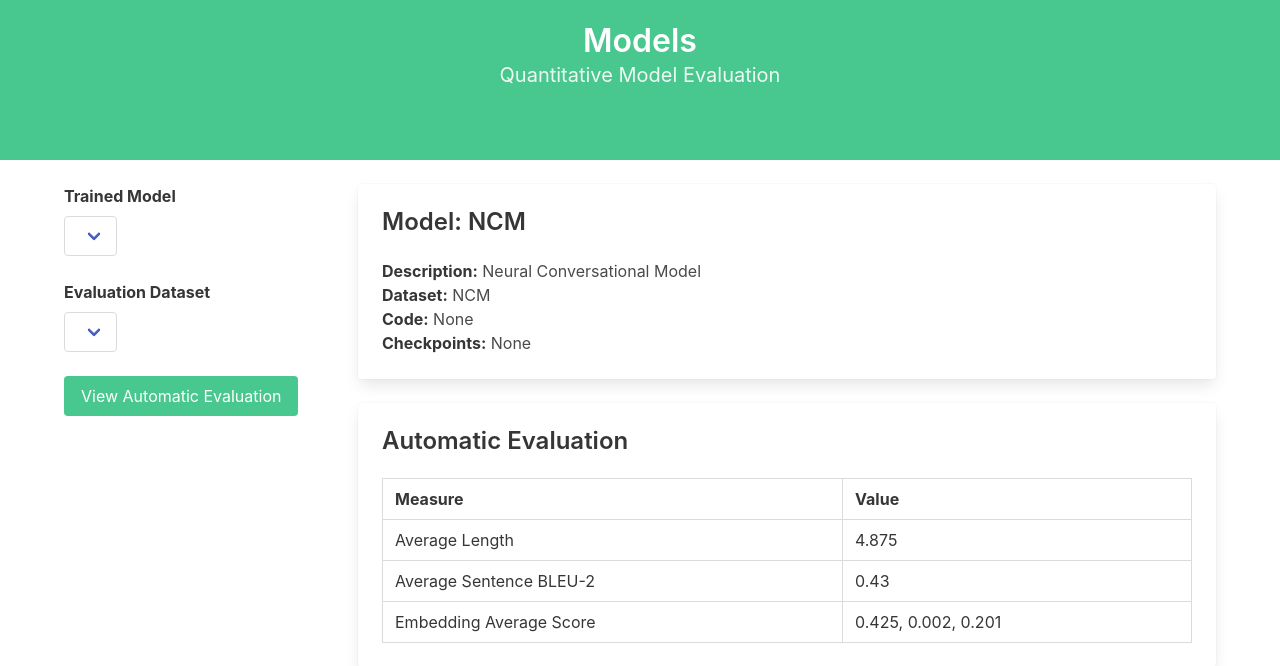
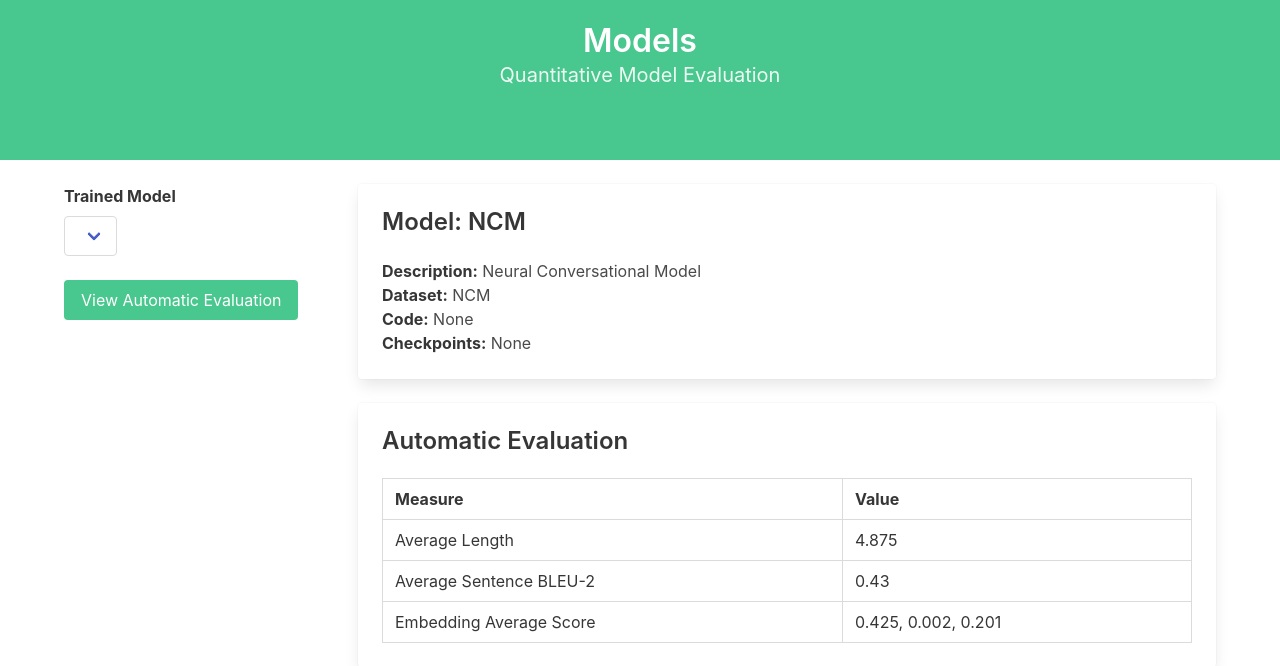
Before and after one commit to chateval/application, a Django app: page /models in a window 1280 px wide. Shown: the part 53-719 px from the top of the page. Run offline with Django 3.2, Linux system fonts and the light colour scheme; data that the repository does not hold is empty; parts of the project's set-up code (start-up, migrations or seed data) failed here and were passed over; some libraries are stand-ins or nearby versions.

Commit message:
Make conversations/models pages dynamic

```diff
--- a/core/templates/models.html
+++ b/core/templates/models.html
@@ -29,18 +29,6 @@
                 {% endfor %}
               </select>
             </div>
-          </div>
-          <br>
-          <div class="control">
-            <label class="label">Evaluation Dataset</label>
-            <div class="select">
-              <select name="dataset">
-                {% for dataset in datasets %}
-                <option>{{dataset.name}}</option>
-                {% endfor %}
-              </select>
-            </div>
-            <br>
           </div>
           <br>
           <input type="submit" value="View Automatic Evaluation" class="button is-success">
--- a/core/views.py
+++ b/core/views.py
@@ -25,10 +25,15 @@ def splash(request):
     return render(request, 'splash.html', {'datasets': datasets, 'baselines': baselines})
 
 def models(request):
-    return render(request, 'models.html', {})
+    models = Model.objects.all()
+    return render(request, 'models.html', {'models': models})
 
 def conversations(request):
-    return render(request, 'conversations.html', {})
+    models = Model.objects.all()
+    datasets = EvaluationDataset.objects.all()
+    if request.method == "POST":
+        return render(request, 'conversations.html', {'POST': True, 'models': models, 'datasets': datasets})
+    return render(request, 'conversations.html', {'POST': False, 'models': models, 'datasets': datasets})
 
 def submit(request):
     response_files = EvaluationDataset.objects.all()
--- a/eval/views.py
+++ b/eval/views.py
@@ -2,7 +2,6 @@ from django.shortcuts import render
 from core.models import Author, Model
 
 def my_models(request):
-    print(request.user)
     current_author = Author.objects.get(author_id=request.user)
     models = Model.objects.filter(author=current_author)
     return render(request, 'my_models.html', {'models': models})
```
Also changed, not shown: core/templates/conversations.html (+6 -1 lines).
